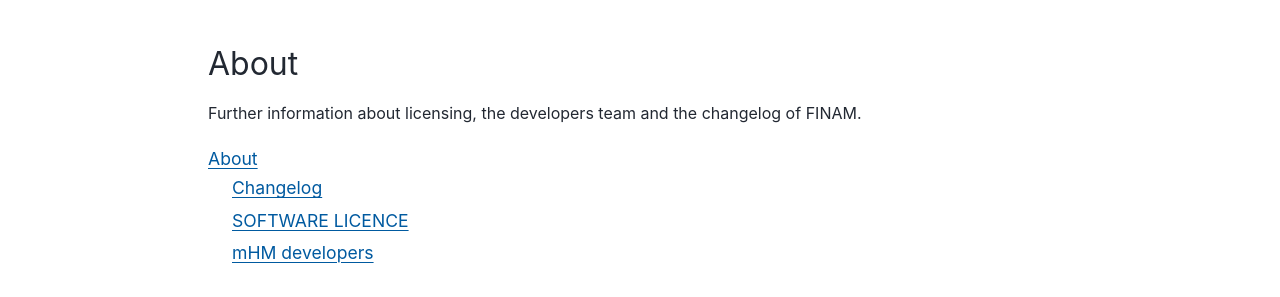
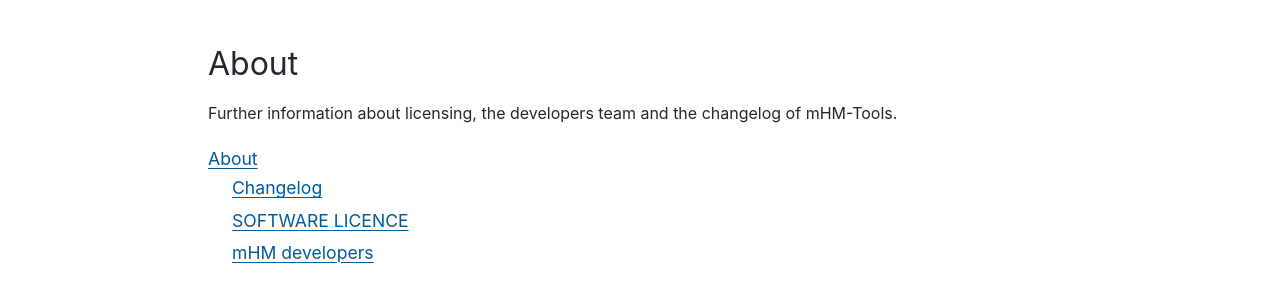
Before and after one commit to mhm-ufz/mHM-Tools, a Sphinx documentation site: the page built from docs/source/index.md, in a window 1280 px wide and 900 px high, scrolled down 803 px. Shown: the part 296-593 px from the top of the window. Built offline with Sphinx 7.4.7 and the PyData theme 0.15.4, drawn with Linux system fonts in a browser that asks for light colours.

Commit message:
remove FINAM refs

````diff
--- a/docs/source/index.md
+++ b/docs/source/index.md
@@ -9,7 +9,7 @@ html_theme.sidebar_secondary.remove: true
 # mHM-Tools
 
 ```{image} _static/logo.png
-:alt: FINAM Logo
+:alt: mHM-Tools Logo
 :class: dark-light p-2
 :width: 200px
 :align: center
@@ -70,7 +70,7 @@ api/index
 
 ## About
 
-Further information about licensing, the developers team and the changelog of FINAM.
+Further information about licensing, the developers team and the changelog of mHM-Tools.
 
 ```{toctree}
 :maxdepth: 2
````
